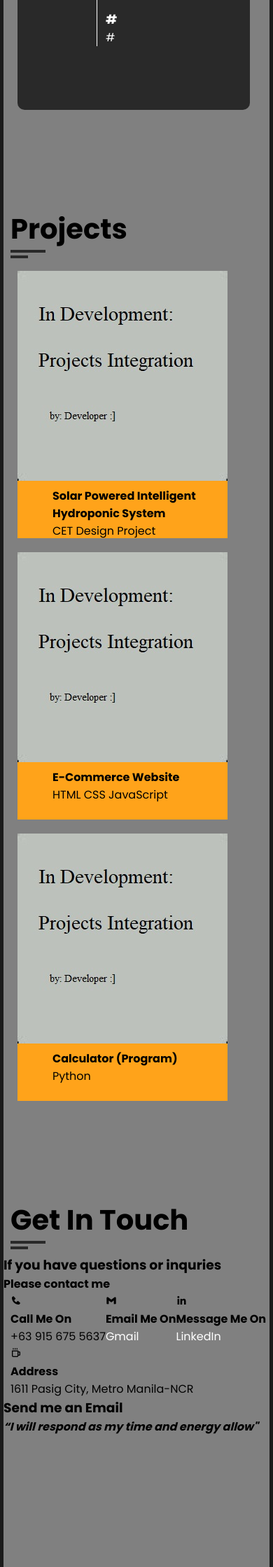
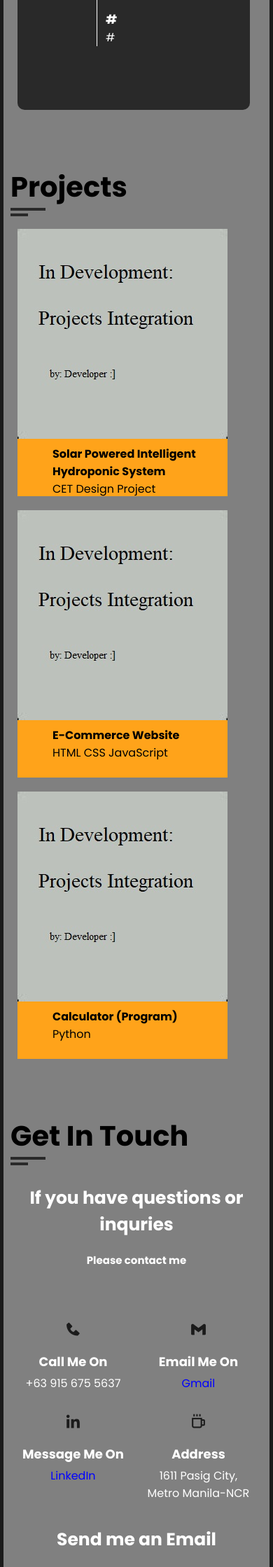
Before and after one commit to V3Xui/Web-Portfolio, a PHP site: page / in a window 390 px wide. Shown: the part 3377-5616 px from the top of the page at 70% size. Run offline with PHP 8.4, Linux system fonts and the light colour scheme.

Commit message:
Updated mobile view
adding more supported screen devices

```diff
--- a/css/style.css
+++ b/css/style.css
@@ -47,7 +47,7 @@
     width: 100%;
     margin: auto;
     padding-top: 60px;
-    padding-bottom: 70px;
+    padding-bottom: 10px;
 }
 
 .section-title {
@@ -378,18 +378,122 @@
 
 /* Project Start */
 
-.card{
+.card {
     background-color: var(--bg-yellow);
     margin: 30px;
     height: 382px;
 }
 
-.card-container{
+.card-container {
     position: absolute;
     padding: 2px 50px;
 }
 
 /* Project End */
+
+/* Contact Start */
+
+.contact-title {
+    color: white;
+    text-align: center;
+    font-size: 25px;
+    margin: 20px 0;
+}
+
+.contact-sub-title {
+    text-align: center;
+    font-size: 15px;
+    margin-bottom: 60px;
+    color: white;
+}
+
+.contact-info-item {
+    flex: 0 0 25%;
+    max-width: 25%;
+    text-align: center;
+    margin-bottom: 60px;
+    color: white;
+}
+
+.contact-info-item .icon {
+    display: inline-block;
+}
+
+.contact-info-item .icon i {
+    font-size: 25px;
+    color: var(--bg-black);
+}
+
+.contact-info-item h4 {
+    font-size: 18px;
+    font-weight: 700;
+    text-transform: capitalize;
+    margin: 15px 0 5px;
+}
+
+.contact-info-item p {
+    color: white;
+    font-size: 16px;
+    line-height: 25px;
+    font-weight: 400;
+}
+
+.contact-form {
+    flex: 0 0 98%;
+    max-width: 98%;
+}
+
+.col-6 {
+    flex: 0 0 47%;
+    max-width: 47%;
+    margin-left: 20px;
+}
+
+.col-12 {
+    flex: 0 0 98%;
+    max-width: 98%;
+    margin-left: 20px;
+}
+
+.form-item {
+    margin-bottom: 30px;
+}
+
+.form-control {
+    width: 100%;
+    height: 50px;
+    border-radius: 25px;
+    border: 1px solid var(--bg-black);
+    padding: 10px 25px;
+    font-size: 16px;
+    transition: all 0.5s ease;
+}
+
+.form-control:focus {
+    box-shadow: 0 0 20px rgba(48, 46, 77, 0.15);
+}
+
+textarea.form-control {
+    height: 140px;
+}
+
+.a-tag{
+    color: blue;
+}
+
+/* Contact End */
+
+/* Footer Start */
+
+footer{
+    margin: 10px;
+    padding: 10px;
+    display: flex;
+    justify-content: center;
+    color: white;
+}
+
+/* Footer End */
 
 /* Responisive Web Start*/
 
@@ -446,20 +550,20 @@
         padding: 10px;
     }
 
-    .skills{
+    .skills {
         text-align: center;
         padding-left: 0;
         margin-left: 80px;
     }
 
-    .education{
+    .education {
         max-width: 100%;
         margin: 0;
         padding: 40px;
         height: 750px;
     }
 
-    .certification{
+    .certification {
         max-width: 100%;
         margin: 10px 0;
         padding: 71px;
@@ -471,8 +575,24 @@
         width: 100%;
     }
 
-    .card{
+    .card {
         margin: 10px;
+    }
+
+    .col-6{
+        flex: 0 0 43%;
+        max-width: 43%;
+    }
+
+    .col-12{
+        flex: 0 0 90%;
+        max-width: 90%;
+    }
+
+    .contact-info-item {
+        flex: 0 0 40%;
+        max-width: 40%;
+        margin: 15px;
     }
 
 }
```
